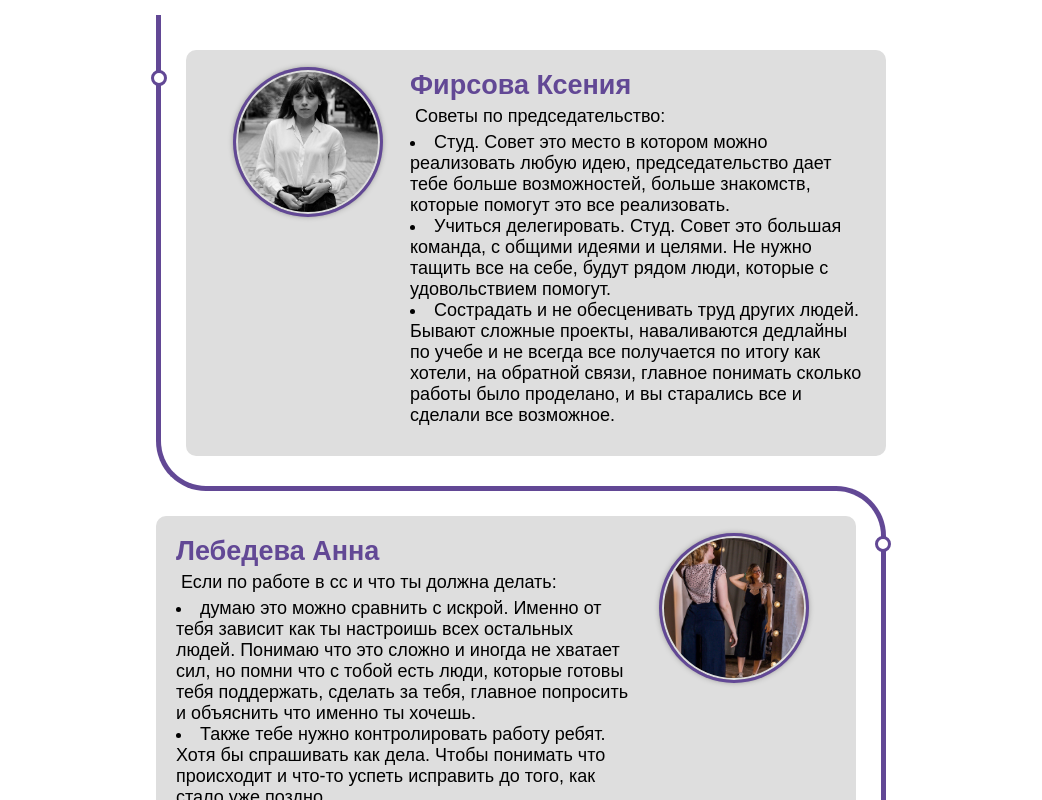
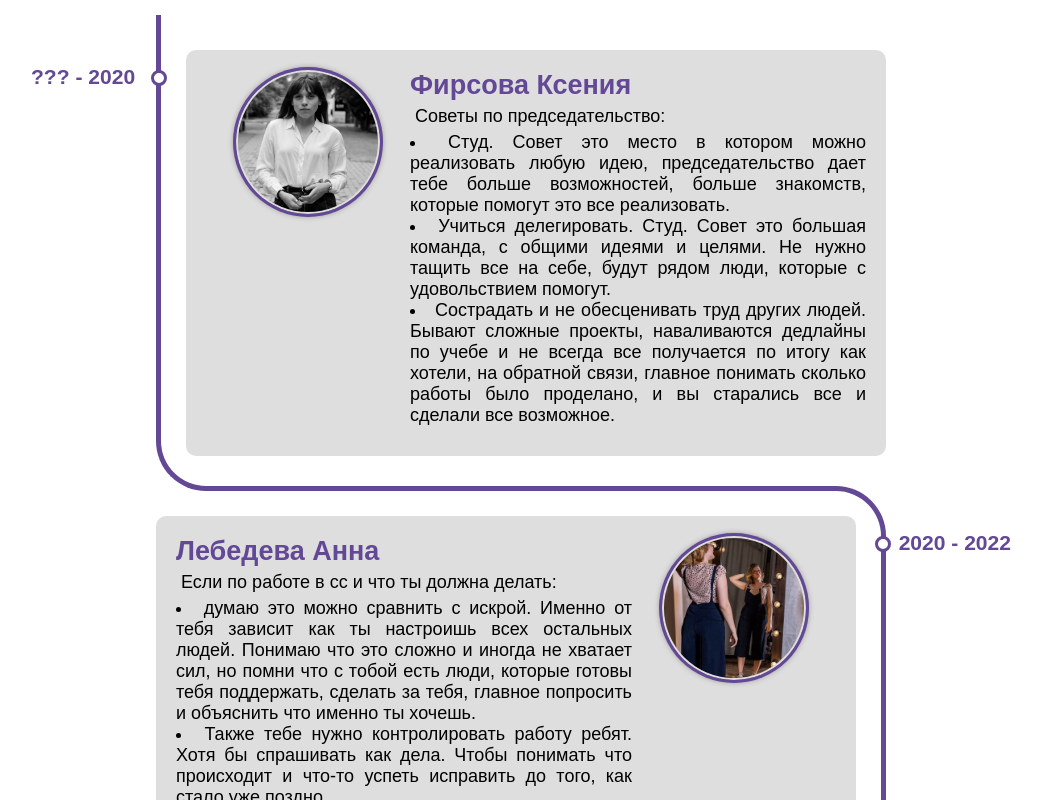
Before and after one commit to LumberMaster/CHSU-IIT, a plain HTML site: page index.html in a window 1280 px wide. Shown: the top 800 px of the page, without its empty margins (119-1161 px from the left). Drawn offline with nearby package versions, Linux system fonts and the light colour scheme.

Commit message:
Года правления председателей

```diff
--- a/index.html
+++ b/index.html
@@ -30,6 +30,7 @@
                     </div>
                     <div class="content-info">
                         <h2>Фирсова Ксения</h2>
+                        <h3 >??? - 2020</h3>
 
                         <p>Советы по председательство:
 
@@ -47,6 +48,8 @@
 
                     <div class="content-info">
                         <h2 class="title">Лебедева Анна</h2>
+                        <h3 >2020 - 2022</h3>
+
                         <p>Если по работе в сс и что ты должна делать:
 
                             <li>думаю это можно сравнить с искрой. Именно от тебя зависит как ты настроишь всех остальных людей. Понимаю что это сложно и иногда не хватает сил, но помни что с тобой есть люди, которые готовы тебя поддержать, сделать за тебя, главное попросить и объяснить что именно ты хочешь. </li>
@@ -74,6 +77,7 @@
                     </div>
                     <div class="content-info">
                         <h2 class="title">Покровский Сергей</h2>
+                        <h3 >2022 - 2024</h3>
                         <p>Важно помнить одну прекрасную вещь: покинуть пост председателя раньше срока можно лишь тремя способами: уйти из ИИТа, добровольно сложить полномочия, быть скинутым через голосование внутри СССУ. Это значит, что никто извне никак ничего не может тебе сделать. Таким образом получается, что у тебя есть карт-бланш на отстаивание своего мнения любым способом, на который способны твои моральные убеждения) Не нравится мероприятие/задача/инициатива? Расскажи об этом, предложи альтернативу или компромисс. Не вышло набрать людей на обязательную встречу с важной шишкой или что-то в этом роде? Берешь и говоришь, что у твоих людей нет времени или желания. Стой горой за свой СССУ и своё виденье его деятельности, ибо максимум, что тебе за такое грозит - нравоучительные нотации от тех, кто сидит сверху) Я не говорю, что нужно идти в контры со всеми, но если придется - влетай в бой за интересы СССУ с двух ног и не бойся никого и ничего!</p>
                     </div>
 
@@ -83,6 +87,7 @@
                 <div class="info">
                     <div class="content-info">
                         <h2 class="title">Журавлева Алена</h2>
+                        <h3 >2024 - ....</h3>
                         <p>Lorem ipsum dolor sit amet, consectetur adipiscing elit, sed do eiusmod tempor incididunt ut labore et dolore magna aliqua. Ut enim ad minim veniam, quis nostrud exercitation ullamco laboris nisi ut aliquip ex ea commodo consequat. Duis aute irure dolor in reprehenderit in voluptate velit esse cillum dolore eu fugiat nulla pariatur. Excepteur sint occaecat cupidatat non proident, sunt in culpa qui officia deserunt mollit anim id est laborum.</p>
                     </div>
                     <div class="title-info">
--- a/styles.css
+++ b/styles.css
@@ -96,9 +96,24 @@
     border-radius: 10px;
     padding: 20px;
   }
-  .info h2 {
+  .info h2,h3,h4 {
     color: var(--main-color);
   }
+
+ /* setting dot to the left if the card is odd */
+  .card:nth-child(odd) > .info  h3 {
+    position: absolute;
+    left: -125px;
+    top: 45px;
+  }
+
+  /* setting dot to the right if the card is odd */
+  .card:nth-child(even) > .info  h3 {
+    position: absolute;
+    right: -125px;
+    top: 45px;
+  }
+
 
 
   .info img {
@@ -114,10 +129,12 @@
   .info p {
 
     padding: 5px;
+    text-align: justify;
+
   }
   .info li {
 
-
+    text-align: justify;
   }
 
   /* Title of the card */
```
